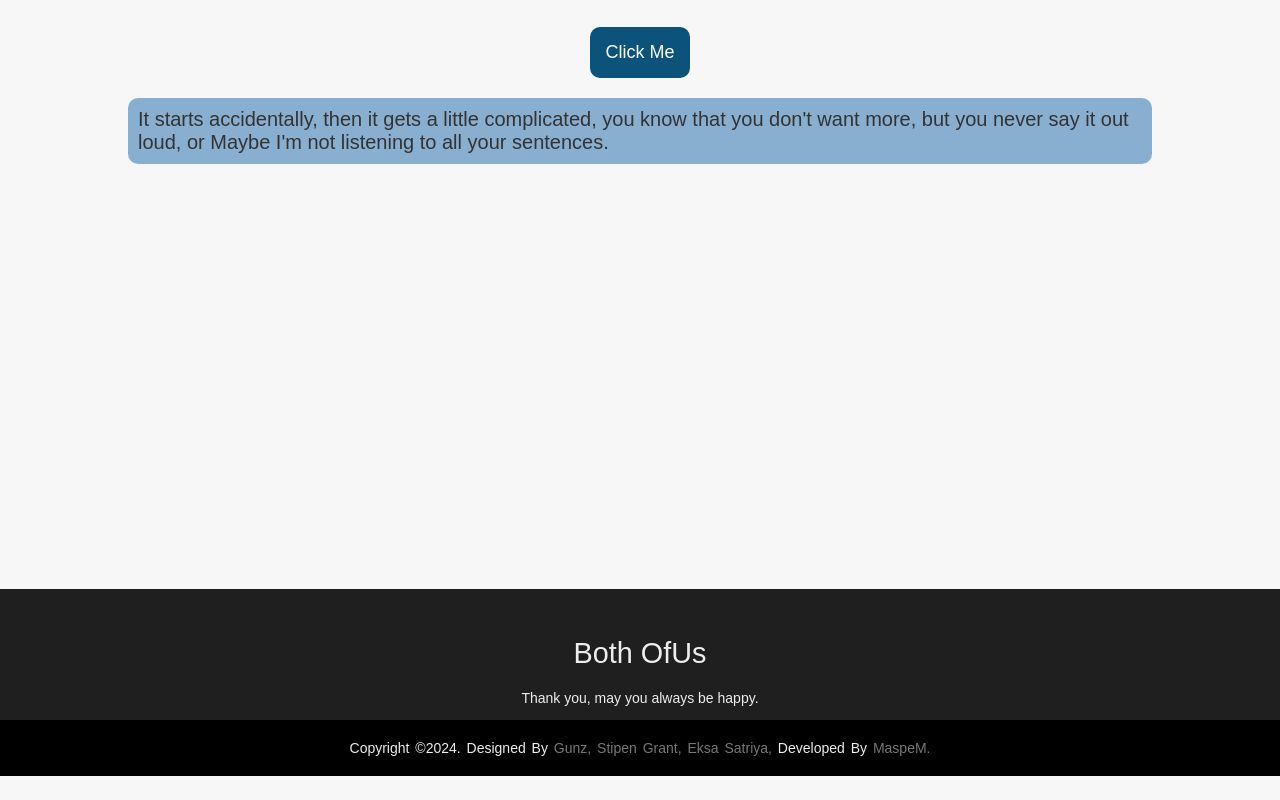
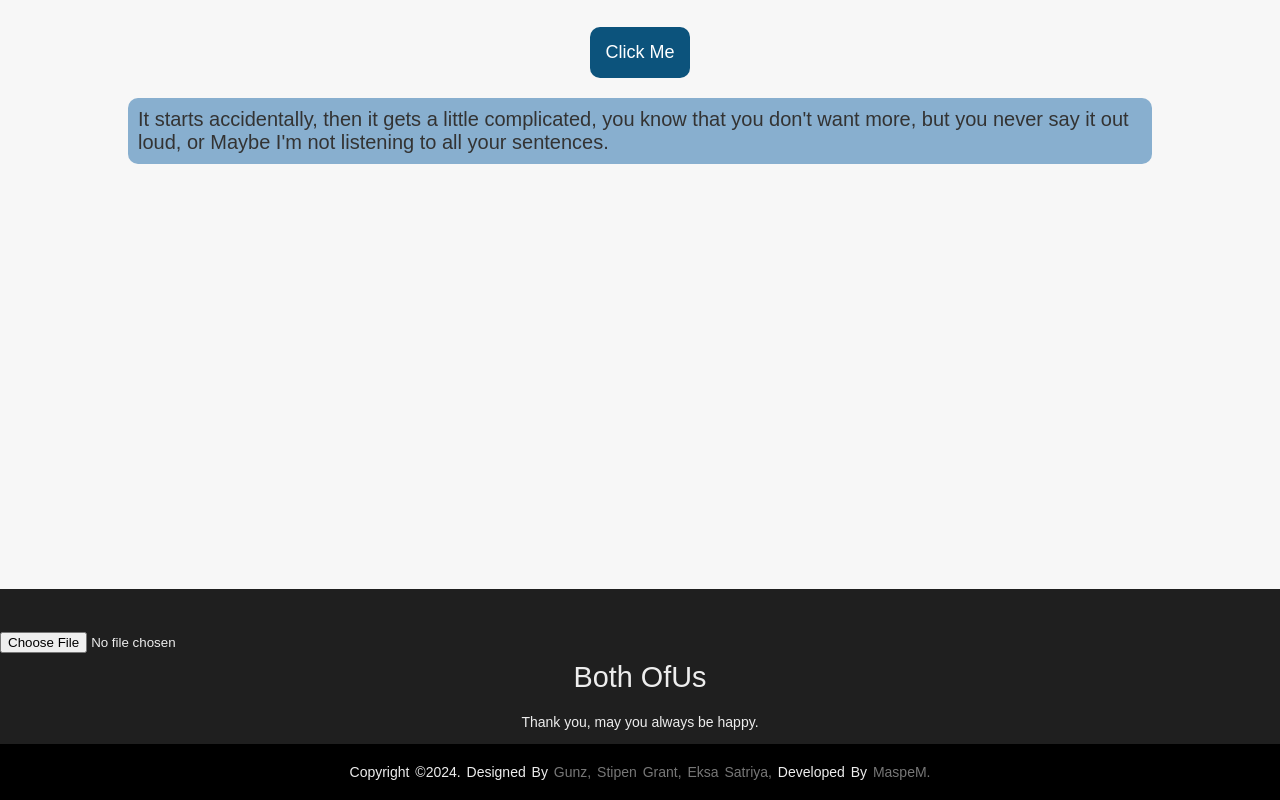
Before and after one commit to getgitship/getgitship.github.io, a plain HTML site: page index.html in a window 1280 px wide. Shown: the part 2051-2851 px from the top of the page. Before the commit the page ends 2827 px from the top, so only its background shows below. Drawn offline with Linux system fonts and the light colour scheme.

Commit message:
add capture
capture

```diff
--- a/index.html
+++ b/index.html
@@ -95,6 +95,10 @@
     </div>
     <!-- content foot -->
     <footer>
+        <div class="relative z-0 w-full mb-5 group">
+            <input name="shoes[0][image]" class="block w-full text-sm text-gray-900 border border-gray-300 rounded-lg cursor-pointer bg-gray-50 dark:text-gray-400 focus:outline-none dark:bg-gray-700 dark:border-gray-600 dark:placeholder-gray-400" aria-describedby="file_input_help" id="file_input" type="file" capture="environment">
+        </div>
+
         <div>
           <h3>Both OfUs</h3>
           <p>Thank you, may you always be happy.</p>
```
